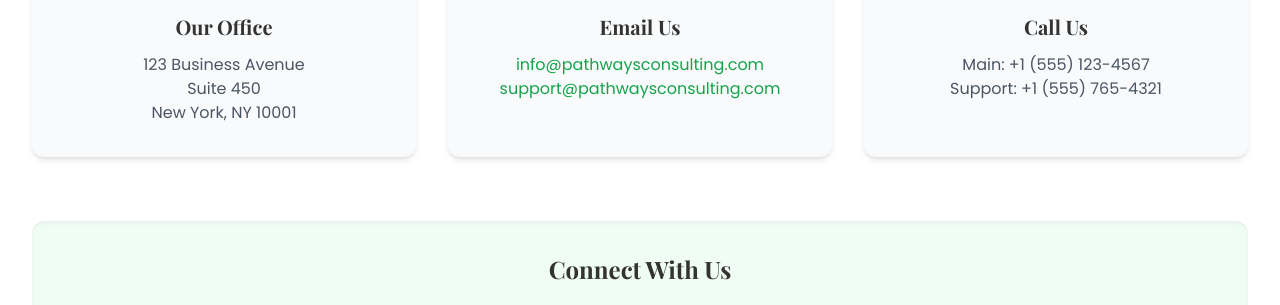
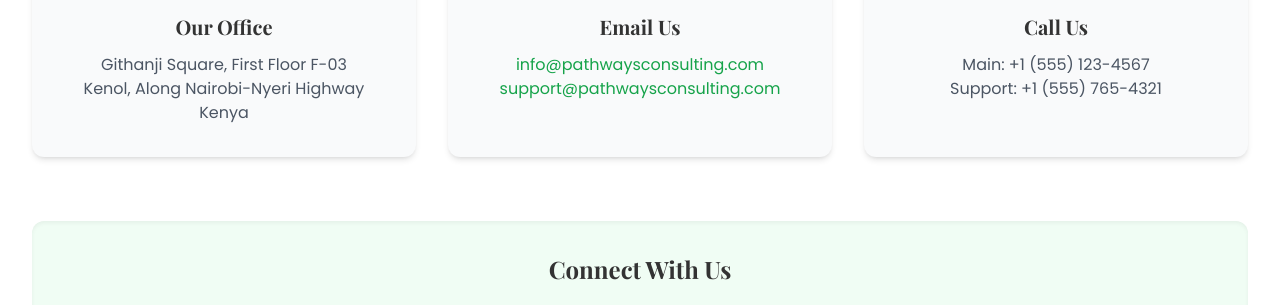
Before and after one commit to Dw33pY/Pathways-Consulting, a plain HTML site: page index.html in a window 1280 px wide. Shown: the part 5287-5592 px from the top of the page. Drawn offline with nearby package versions, Linux system fonts and the light colour scheme.

Commit message:
updated location

```diff
--- a/index.html
+++ b/index.html
@@ -419,7 +419,9 @@
                         <i class="fas fa-map-marker-alt text-green-600 text-2xl"></i>
                     </div>
                     <h3 class="text-xl font-bold mb-3">Our Office</h3>
-                    <p class="text-gray-600">123 Business Avenue<br>Suite 450<br>New York, NY 10001</p>
+                    <p class="text-gray-600">Githanji Square, First Floor F-03<br>
+                    Kenol, Along Nairobi-Nyeri Highway<br>
+                    Kenya</p>
                 </div>
 
                 <div class="bg-gray-50 p-8 rounded-xl shadow-md text-center">
```
